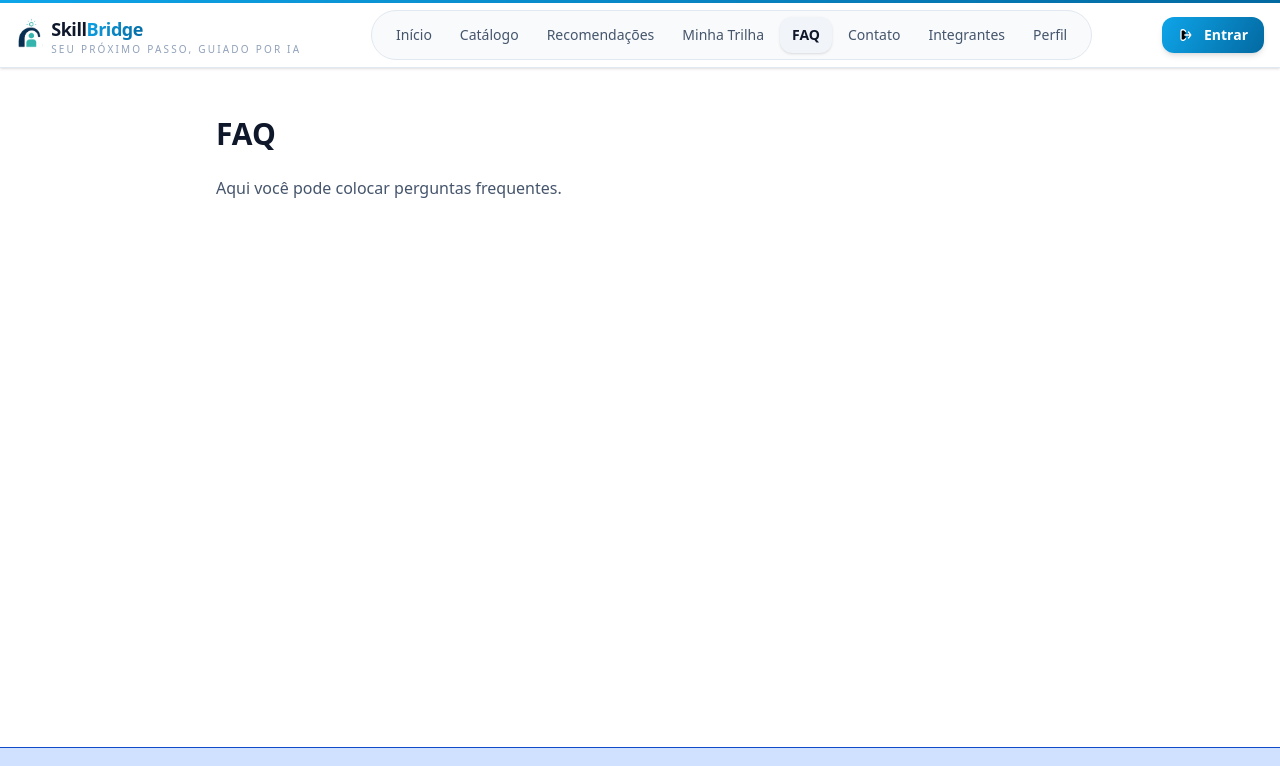
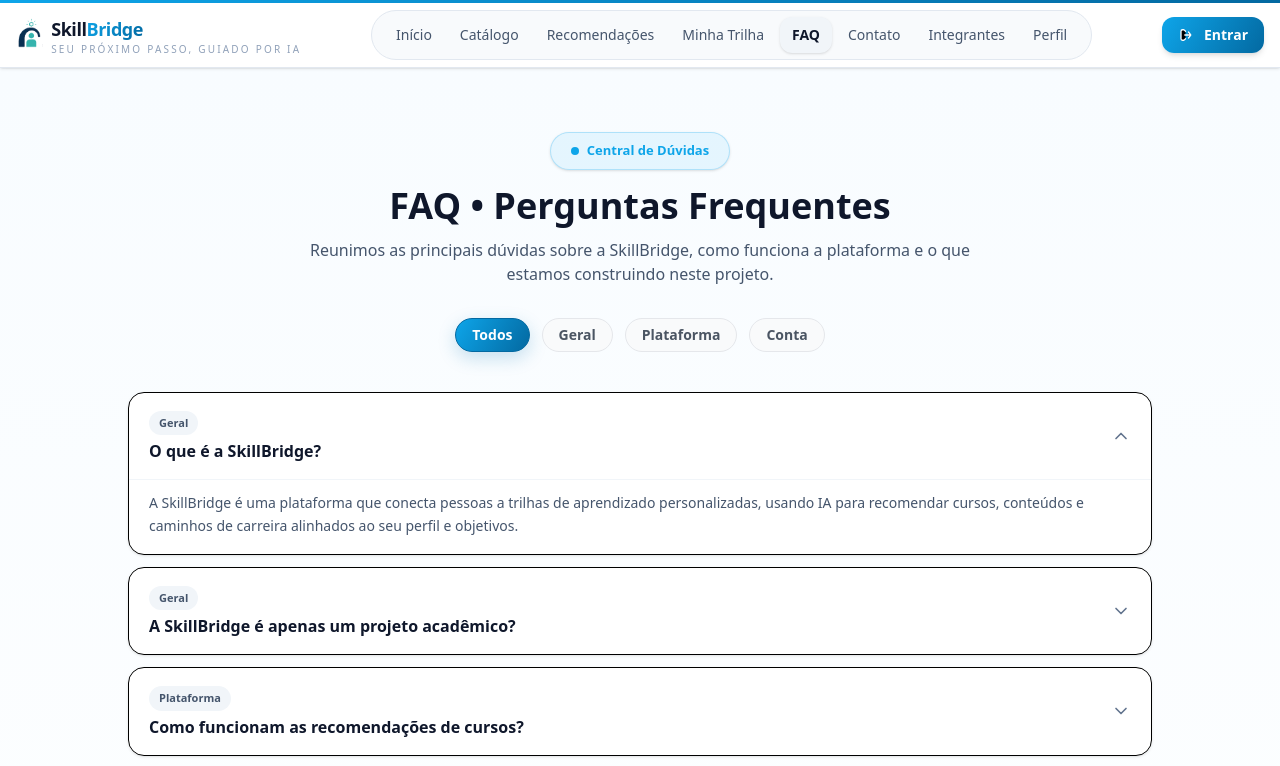
Before and after one commit to brunovinicius02/skillbridge-frontend, a React (Vite) app: page /faq in a window 1280 px wide. Shown: the top 766 px of the page. Built offline with nearby package versions, Linux system fonts and the light colour scheme.

Commit message:
criação do contato

```diff
--- a/src/App.tsx
+++ b/src/App.tsx
@@ -9,7 +9,7 @@ import { Perfil } from "./pages/Perfil";
 import { Recomendacoes } from "./pages/Recomendacoes";
 import { Trilha } from "./pages/Trilha";
 import { Integrantes } from "./pages/Integrantes";
-import { FAQ } from "./pages/FAQ";
+import { Faq } from "./pages/FAQ";
 import {Contato} from "./pages/Contato";
 
 import { FavoritosProvider } from "./hooks/useFavoritos";
@@ -31,7 +31,7 @@ export default function App() {
                 <Route path="/recomendacoes" element={<Recomendacoes />} />
                 <Route path="/trilha" element={<Trilha />} />
                 <Route path="/integrantes" element={<Integrantes />} />
-                <Route path="/faq" element={<FAQ />} />
+                <Route path="/faq" element={<Faq />} />
                 <Route path="/contato" element={<Contato />} />
                 <Route path="*" element={<Navigate to="/" replace />} />
               </Routes>
--- a/src/pages/FAQ.tsx
+++ b/src/pages/FAQ.tsx
@@ -1,8 +1,214 @@
-export function FAQ() {
+import { useState } from "react";
+import { ChevronDown } from "lucide-react";
+import { Link } from "react-router-dom";
+
+const PRIMARY = "#0EA5E9";
+const PRIMARY_DARK = "#0369A1";
+
+type FaqItem = {
+  pergunta: string;
+  resposta: string;
+  categoria: "Geral" | "Plataforma" | "Conta";
+};
+
+const FAQS: FaqItem[] = [
+  {
+    categoria: "Geral",
+    pergunta: "O que é a SkillBridge?",
+    resposta:
+      "A SkillBridge é uma plataforma que conecta pessoas a trilhas de aprendizado personalizadas, usando IA para recomendar cursos, conteúdos e caminhos de carreira alinhados ao seu perfil e objetivos.",
+  },
+  {
+    categoria: "Geral",
+    pergunta: "A SkillBridge é apenas um projeto acadêmico?",
+    resposta:
+      "Este protótipo foi desenvolvido como projeto acadêmico na FIAP, mas foi pensado com visão de produto real, escalável e pronto para ser evoluído para o mercado.",
+  },
+  {
+    categoria: "Plataforma",
+    pergunta: "Como funcionam as recomendações de cursos?",
+    resposta:
+      "A partir das informações do seu perfil (objetivo, experiência, tempo disponível e interesses), a IA sugere cursos priorizando o que gera maior impacto na sua carreira em menos tempo.",
+  },
+  {
+    categoria: "Plataforma",
+    pergunta: "O que é a Minha Trilha?",
+    resposta:
+      "É a sua jornada personalizada dentro da plataforma: uma sequência organizada de cursos, desafios e conteúdos sugeridos para você evoluir passo a passo.",
+  },
+  {
+    categoria: "Plataforma",
+    pergunta: "Posso favoritar cursos para ver depois?",
+    resposta:
+      "Sim! Você pode favoritar cursos no catálogo e acessá-los rapidamente em suas recomendações ou na área de perfil.",
+  },
+  {
+    categoria: "Conta",
+    pergunta: "Preciso criar conta para usar a plataforma?",
+    resposta:
+      "Algumas partes podem ser exploradas livremente, mas para salvar trilhas, favoritos e histórico de aprendizado, é necessário criar uma conta.",
+  },
+  {
+    categoria: "Conta",
+    pergunta: "Meus dados ficam seguros?",
+    resposta:
+      "Sim. As informações do seu perfil são usadas apenas para personalizar sua experiência na plataforma. O projeto também considera boas práticas de LGPD na modelagem dos dados.",
+  },
+  {
+    categoria: "Conta",
+    pergunta: "Esqueci minha senha. E agora?",
+    resposta:
+      "Na versão completa da plataforma, você poderá recuperar o acesso informando seu e-mail cadastrado. Neste protótipo, o foco está na experiência de navegação e recomendações.",
+  },
+];
+
+export function Faq() {
+  const [filtro, setFiltro] = useState<"Todos" | "Geral" | "Plataforma" | "Conta">("Todos");
+  const [aberta, setAberta] = useState<string | null>(FAQS[0]?.pergunta ?? null);
+
+  const categorias: Array<"Todos" | "Geral" | "Plataforma" | "Conta"> = [
+    "Todos",
+    "Geral",
+    "Plataforma",
+    "Conta",
+  ];
+
+  const faqsFiltradas =
+    filtro === "Todos"
+      ? FAQS
+      : FAQS.filter((faq) => faq.categoria === filtro);
+
+  const toggle = (pergunta: string) => {
+    setAberta((atual) => (atual === pergunta ? null : pergunta));
+  };
+
   return (
-    <main className="px-6 py-12 max-w-4xl mx-auto">
-      <h1 className="text-3xl font-bold text-slate-900 mb-6">FAQ</h1>
-      <p className="text-slate-600">Aqui você pode colocar perguntas frequentes.</p>
+    <main
+      className="min-h-screen px-6 py-16"
+      style={{
+        background: "linear-gradient(to bottom, #f8fcff, #ffffff)",
+      }}
+    >
+      <section className="max-w-5xl mx-auto">
+        {/* HEADER */}
+        <div className="text-center">
+          <div
+            className="inline-flex items-center gap-2 rounded-full px-5 py-2 border text-[13px] font-semibold shadow-sm"
+            style={{
+              background: `${PRIMARY}15`,
+              borderColor: `${PRIMARY}40`,
+              color: PRIMARY,
+            }}
+          >
+            <span
+              className="h-2 w-2 rounded-full"
+              style={{ background: PRIMARY }}
+            />
+            Central de Dúvidas
+          </div>
+
+          <h1 className="mt-4 text-3xl md:text-4xl font-black text-slate-900">
+            FAQ • Perguntas Frequentes
+          </h1>
+
+          <p className="mt-3 text-slate-600 max-w-2xl mx-auto">
+            Reunimos as principais dúvidas sobre a SkillBridge, como funciona a
+            plataforma e o que estamos construindo neste projeto.
+          </p>
+        </div>
+
+        {/* FILTRO DE CATEGORIAS */}
+        <div className="mt-8 flex flex-wrap justify-center gap-3">
+          {categorias.map((cat) => {
+            const ativo = filtro === cat;
+            return (
+              <button
+                key={cat}
+                onClick={() => setFiltro(cat)}
+                className="px-4 py-1.5 rounded-full text-xs md:text-sm font-semibold border transition-all"
+                style={
+                  ativo
+                    ? {
+                        background: `linear-gradient(120deg, ${PRIMARY}, ${PRIMARY_DARK})`,
+                        borderColor: PRIMARY_DARK,
+                        color: "#ffffff",
+                        boxShadow: "0 6px 18px rgba(15,118,178,0.22)",
+                      }
+                    : {
+                        background: "#f9fafb",
+                        borderColor: "#e5e7eb",
+                        color: "#4b5563",
+                      }
+                }
+              >
+                {cat}
+              </button>
+            );
+          })}
+        </div>
+
+        {/* LISTA DE FAQ */}
+        <div className="mt-10 space-y-3">
+          {faqsFiltradas.map((faq) => {
+            const isOpen = aberta === faq.pergunta;
+            return (
+              <div
+                key={faq.pergunta}
+                className="rounded-2xl border bg-white/90 backdrop-blur shadow-sm hover:shadow-md transition-all"
+              >
+                <button
+                  onClick={() => toggle(faq.pergunta)}
+                  className="w-full flex items-center justify-between gap-4 px-5 py-4 text-left"
+                >
+                  <div>
+                    <span className="inline-flex items-center rounded-full bg-slate-100 text-[11px] font-semibold px-2.5 py-1 text-slate-600 mb-1">
+                      {faq.categoria}
+                    </span>
+                    <p className="text-sm md:text-base font-semibold text-slate-900">
+                      {faq.pergunta}
+                    </p>
+                  </div>
+
+                  <ChevronDown
+                    className={`shrink-0 transition-transform text-slate-500 ${
+                      isOpen ? "rotate-180" : ""
+                    }`}
+                    size={20}
+                  />
+                </button>
+
+                {isOpen && (
+                  <div className="px-5 pb-4 text-sm text-slate-600 border-t border-slate-100">
+                    <p className="pt-3 leading-relaxed">{faq.resposta}</p>
+                  </div>
+                )}
+              </div>
+            );
+          })}
+
+          {faqsFiltradas.length === 0 && (
+            <p className="text-center text-sm text-slate-500 mt-6">
+              Nenhuma pergunta encontrada para essa categoria.
+            </p>
+          )}
+        </div>
+
+        {/* CTA FINAL */}
+        <div className="mt-12 text-center">
+          <p className="text-sm text-slate-600 mb-3">
+            Não encontrou a resposta que procurava?
+          </p>
+          <Link
+            to="/contato"
+            className="inline-flex items-center gap-2 px-5 py-2.5 rounded-xl text-sm font-semibold text-white shadow-md hover:shadow-lg hover:-translate-y-px active:translate-y-0 transition"
+            style={{
+              background: `linear-gradient(120deg, ${PRIMARY}, ${PRIMARY_DARK})`,
+            }}
+          >
+            Falar com a equipe
+          </Link>
+        </div>
+      </section>
     </main>
   );
 }
```
